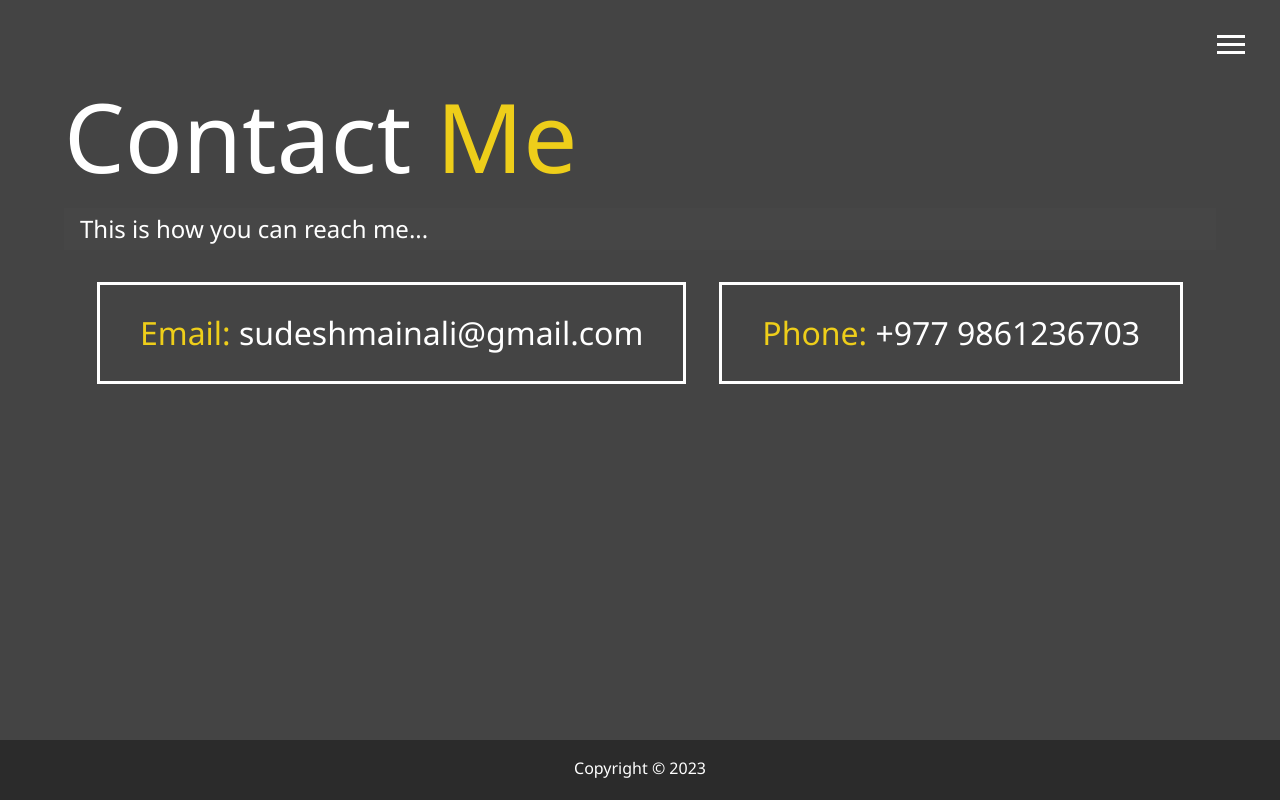
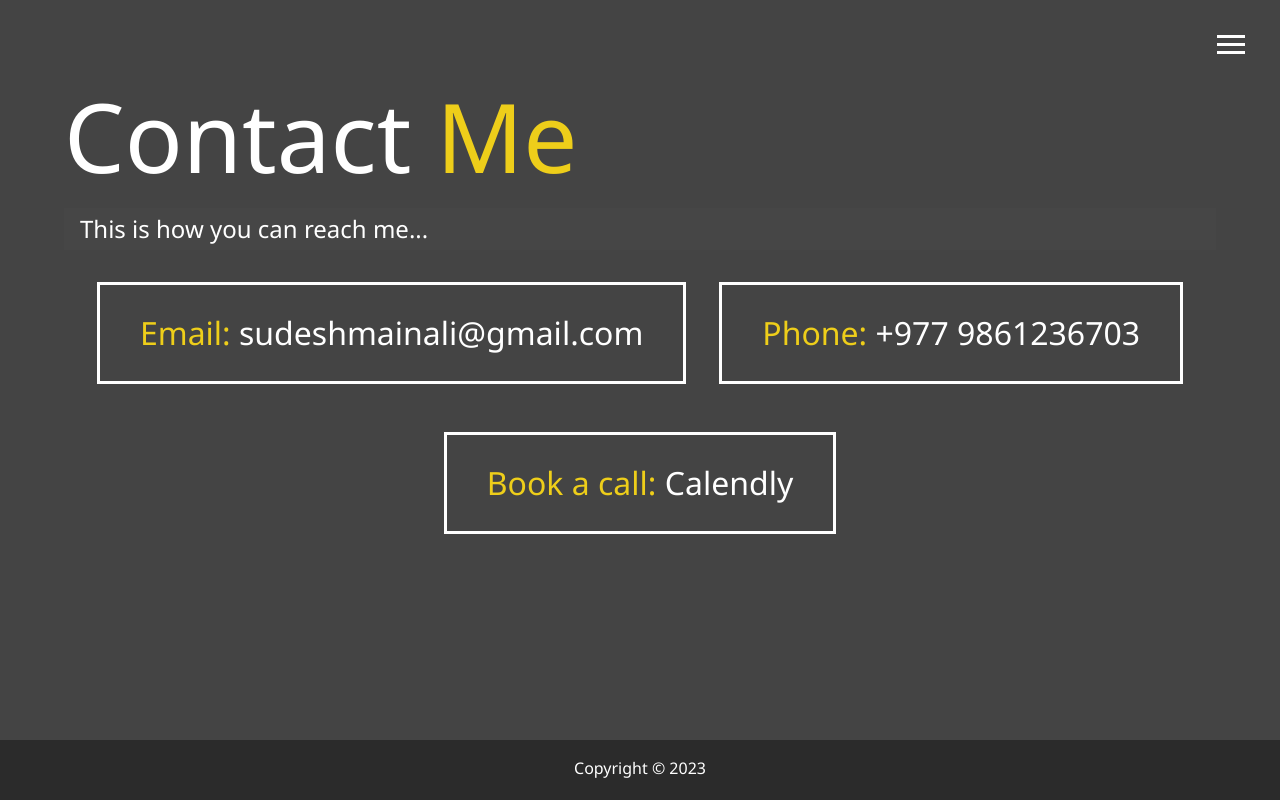
Before and after one commit to neptrix/Personal-Website, a website: page contact.html in a window 1280 px wide. Drawn offline with Linux system fonts and the light colour scheme.

Commit message:
added  calendly

```diff
--- a/contact.html
+++ b/contact.html
@@ -64,9 +64,11 @@
       <div>
         <span class="text-secondary">Phone: </span> +977 9861236703
       </div>
-      <!-- <div>
-        <span class="text-secondary">Address: </span> Banepa, Kavrepalanchok Nepal
-      </div> -->
+      <div>
+        <span class="text-secondary">Book a call:
+            <a href="https://calendly.com/sudeshmainali/for-any-projects" target="_blank">Calendly</a>
+        </span>
+    </div>
     </div>
   </main>
 
```
Also changed, not shown: img/projects/Calendly.png (added).
